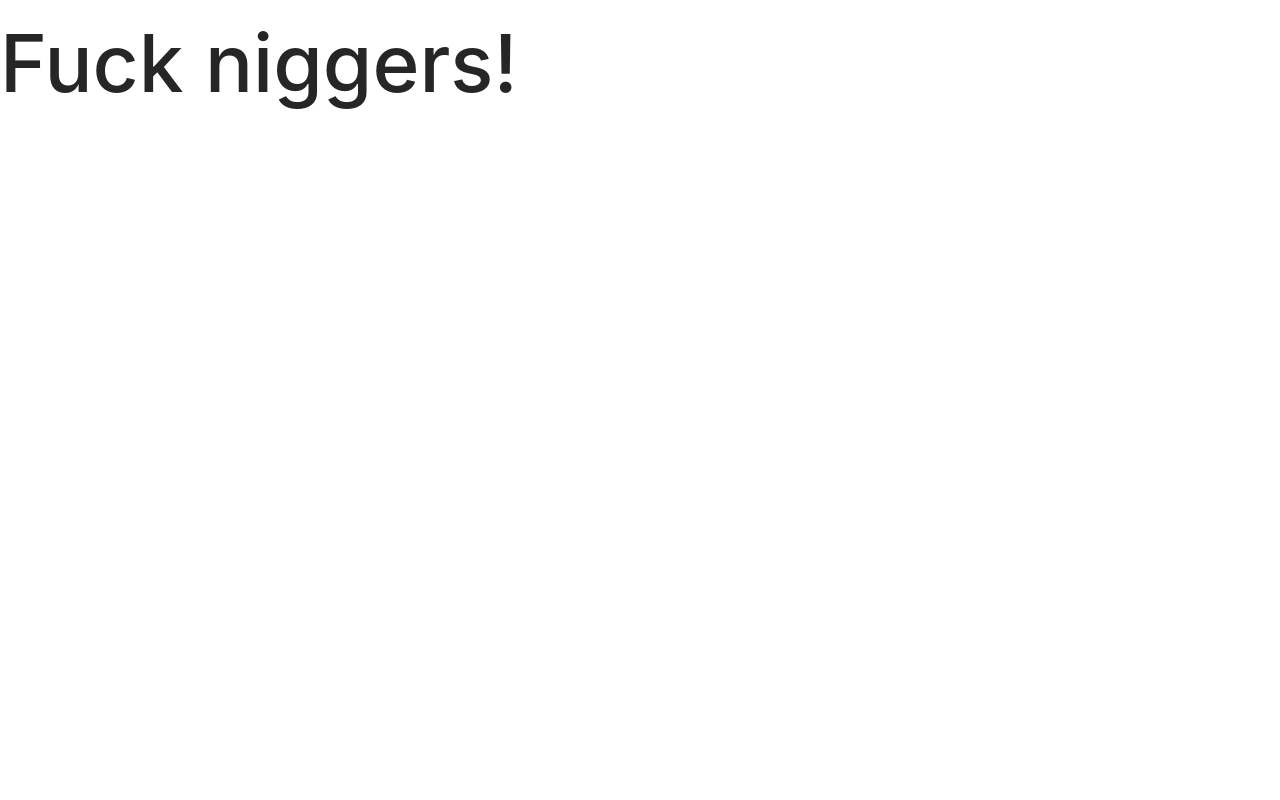
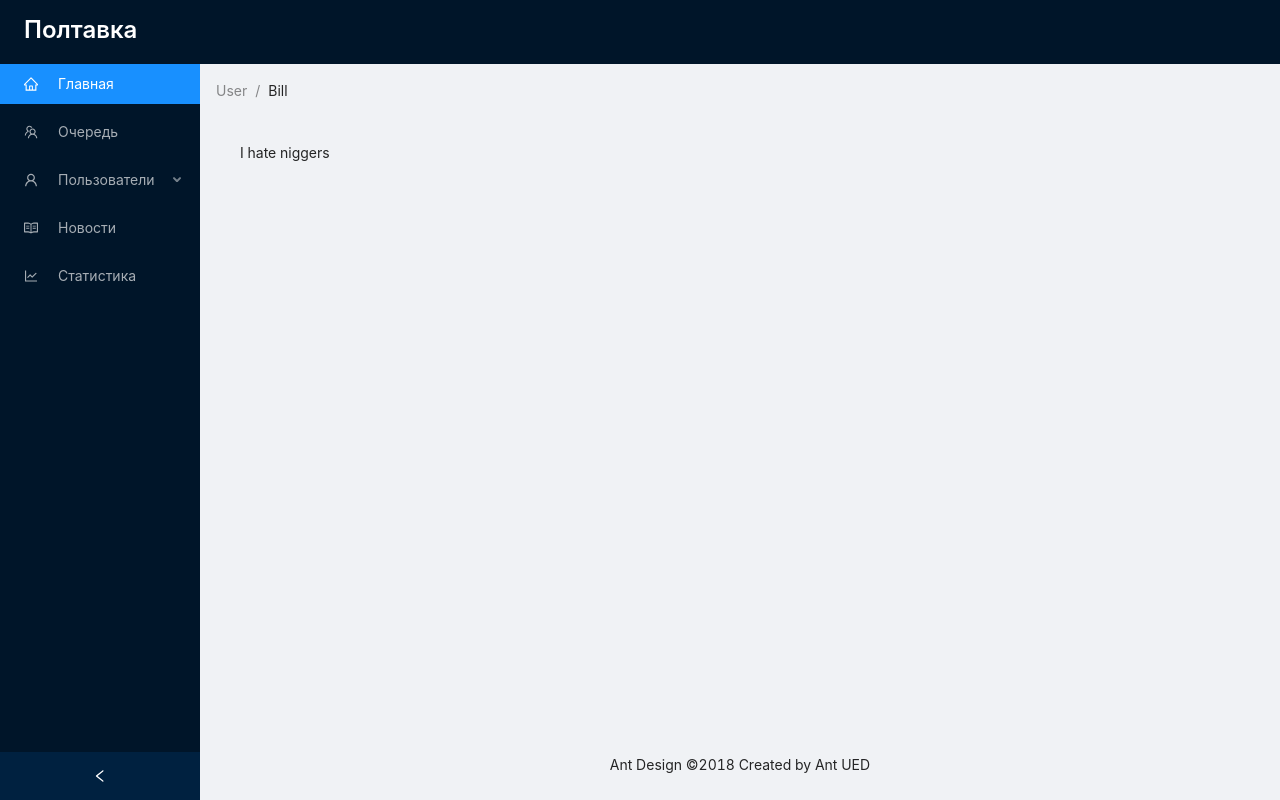
Before and after one commit to on3dd/poltavka, a Next.js app: page /admin in a window 1280 px wide. Built offline with nearby package versions, Linux system fonts and the light colour scheme.

Commit message:
client upd

```diff
--- /dev/null
+++ b/components/admin/index.tsx
@@ -0,0 +1,8 @@
+import React from 'react';
+import { Typography } from 'antd';
+
+const Admin: React.FC = () => {
+  return <Typography.Text>I hate niggers</Typography.Text>;
+};
+
+export default Admin;
--- /dev/null
+++ b/layouts/admin/index.tsx
@@ -0,0 +1,105 @@
+import React, { useState } from 'react';
+import styled from 'styled-components';
+import { Layout, Menu, Breadcrumb, Typography } from 'antd';
+import {
+  HomeOutlined,
+  TeamOutlined,
+  UserOutlined,
+  ReadOutlined,
+  LineChartOutlined,
+} from '@ant-design/icons';
+
+import LayoutProps from '../../types/props/layout';
+
+const Logo = styled.div`
+  height: 60px; // 64px - heading width; 4px - menu's first child margin
+`;
+
+const Admin: React.FC<LayoutProps> = ({
+  children,
+}: LayoutProps) => {
+  const [collapsed, setCollapsed] = useState(false);
+
+  const onCollapse = (value: boolean) => {
+    console.log('onCollapse value:', value);
+    setCollapsed(value);
+  };
+
+  return (
+    <Layout style={{ minHeight: '100vh' }}>
+      <Layout.Sider
+        collapsible
+        collapsed={collapsed}
+        onCollapse={onCollapse}
+      >
+        <Logo
+          className="logo"
+          style={{
+            display: 'flex',
+            padding: '0 16px 0 24px',
+          }}
+        >
+          <Typography.Title
+            level={3}
+            style={{
+              margin: 'auto 0',
+              color: '#fff',
+            }}
+          >
+            Полтавка
+          </Typography.Title>
+        </Logo>
+        <Menu
+          theme="dark"
+          defaultSelectedKeys={['1']}
+          mode="inline"
+        >
+          <Menu.Item key="1" icon={<HomeOutlined />}>
+            Главная
+          </Menu.Item>
+          <Menu.Item key="2" icon={<TeamOutlined />}>
+            Очередь
+          </Menu.Item>
+          <Menu.SubMenu
+            key="sub1"
+            icon={<UserOutlined />}
+            title="Пользователи"
+          >
+            <Menu.Item key="3">Обычные</Menu.Item>
+            <Menu.Item key="4">Диспетчеры</Menu.Item>
+            <Menu.Item key="5">Администраторы</Menu.Item>
+          </Menu.SubMenu>
+          <Menu.Item key="6" icon={<ReadOutlined />}>
+            Новости
+          </Menu.Item>
+          <Menu.Item key="7" icon={<LineChartOutlined />}>
+            Статистика
+          </Menu.Item>
+        </Menu>
+      </Layout.Sider>
+      <Layout className="site-layout">
+        <Layout.Header
+          className="site-layout-background"
+          style={{ padding: 0 }}
+        />
+        <Layout.Content style={{ margin: '0 16px' }}>
+          <Breadcrumb style={{ margin: '16px 0' }}>
+            <Breadcrumb.Item>User</Breadcrumb.Item>
+            <Breadcrumb.Item>Bill</Breadcrumb.Item>
+          </Breadcrumb>
+          <div
+            className="site-layout-background"
+            style={{ padding: 24, minHeight: 360 }}
+          >
+            {children}
+          </div>
+        </Layout.Content>
+        <Layout.Footer style={{ textAlign: 'center' }}>
+          Ant Design ©2018 Created by Ant UED
+        </Layout.Footer>
+      </Layout>
+    </Layout>
+  );
+};
+
+export default Admin;
--- a/pages/admin/index.tsx
+++ b/pages/admin/index.tsx
@@ -1,19 +1,13 @@
 import React from 'react';
-import styled from 'styled-components';
 
-const Div = styled.div``;
-
-const Heading = styled.h1`
-  font-size: 5rem;
-`;
+import AdminLayout from '../../layouts/admin';
+import AdminComponent from '../../components/admin';
 
 const Admin: React.FC = () => {
   return (
-    <Div className="admin">
-      <Heading className="admin__heading">
-        Fuck niggers!
-      </Heading>
-    </Div>
+    <AdminLayout>
+      <AdminComponent />
+    </AdminLayout>
   );
 };
 
--- /dev/null
+++ b/types/props/layout.ts
@@ -0,0 +1,5 @@
+import React from 'react';
+
+export default interface LayoutProps {
+  children?: React.ReactNode;
+}
```
Also changed, not shown: layouts/login/index.tsx (renamed from pages/admin/login/index.tsx, +5 -5 lines), pages/login/index.tsx (added, +14 -0 lines), components/login/Form.tsx (renamed from components/admin/login/Form.tsx), components/login/index.tsx (renamed from components/admin/login/index.tsx).
